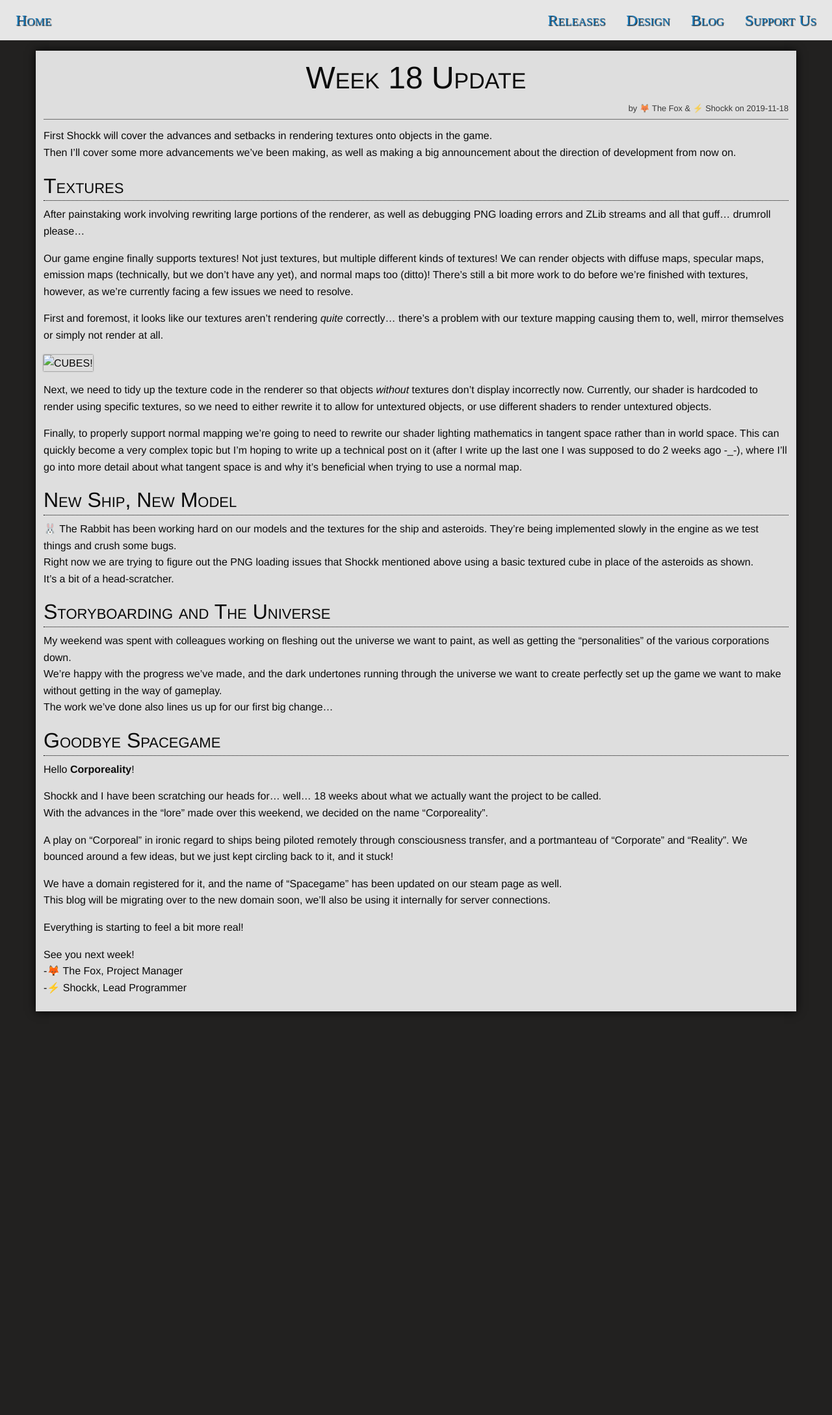
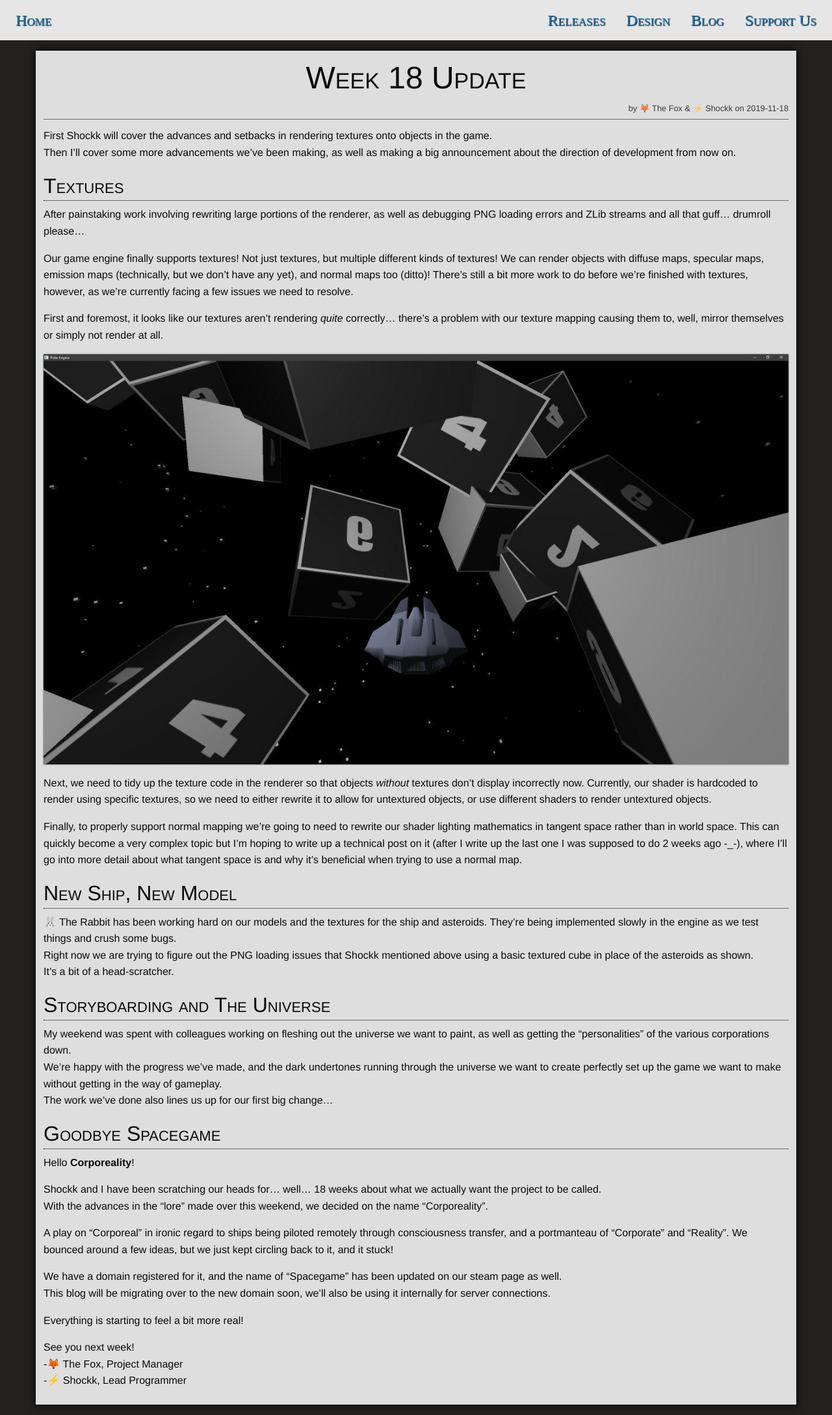
Before and after one commit to corporeality-space/web, a Jekyll site: the page built from _posts/2019-11-18-01-Week-18.md, in a window 1280 px wide. Shown: the whole page at 65% size. Built offline with Jekyll 4.4.1, drawn with Linux system fonts in a browser that asks for light colours; nearby versions of some CDN libraries; some web fonts are replaced; our own code applies the rules of GitHub Pages for plain Markdown files; library files that are not in the unit come from our copies; before the commit the page ends 1572 px from its top, so only the background shows below that.

Commit message:
Update 2019-11-18-01-Week-18.md

```diff
--- a/_posts/2019-11-18-01-Week-18.md
+++ b/_posts/2019-11-18-01-Week-18.md
@@ -16,7 +16,7 @@ Our game engine finally supports textures! Not just textures, but multiple diffe
 
 First and foremost, it looks like our textures aren't rendering *quite* correctly... there's a problem with our texture mapping causing them to, well, mirror themselves or simply not render at all.
 
-![CUBES!](/polar-space/assets/img/week-18/cubes.jpg)
+![CUBES!](/assets/img/week-18/cubes.jpg)
 
 Next, we need to tidy up the texture code in the renderer so that objects *without* textures don't display incorrectly now. Currently, our shader is hardcoded to render using specific textures, so we need to either rewrite it to allow for untextured objects, or use different shaders to render untextured objects.
 
```
